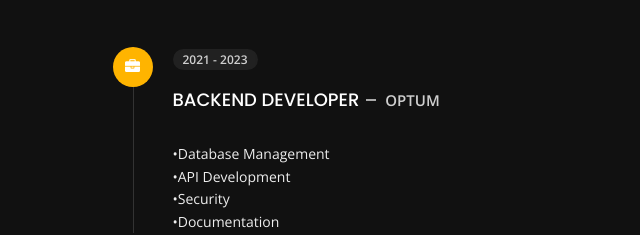
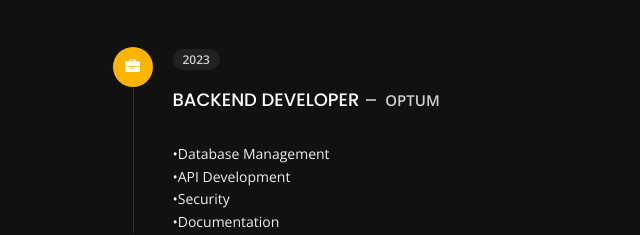
Before and after one commit to gavinlopez/kurt.git.io, a plain HTML site: page about.html in a window 1280 px wide. Shown: the part 1600-1835 px from the top of the page, 0-640 px from the left. Drawn offline with nearby package versions, Linux system fonts and the light colour scheme.

Commit message:
about.html

```diff
--- a/about.html
+++ b/about.html
@@ -322,7 +322,7 @@
                             <div class="icon">
                                 <i class="fa fa-briefcase"></i>
                             </div>
-                            <span class="time open-sans-font text-uppercase">2021 - 2023</span>
+                            <span class="time open-sans-font text-uppercase">2023</span>
                             <h5 class="poppins-font text-uppercase">Backend Developer<span class="place open-sans-font">Optum</span></h5>
                             <p class="open-sans-font"><br>•Database Management</br>
                                 •API Development
```
